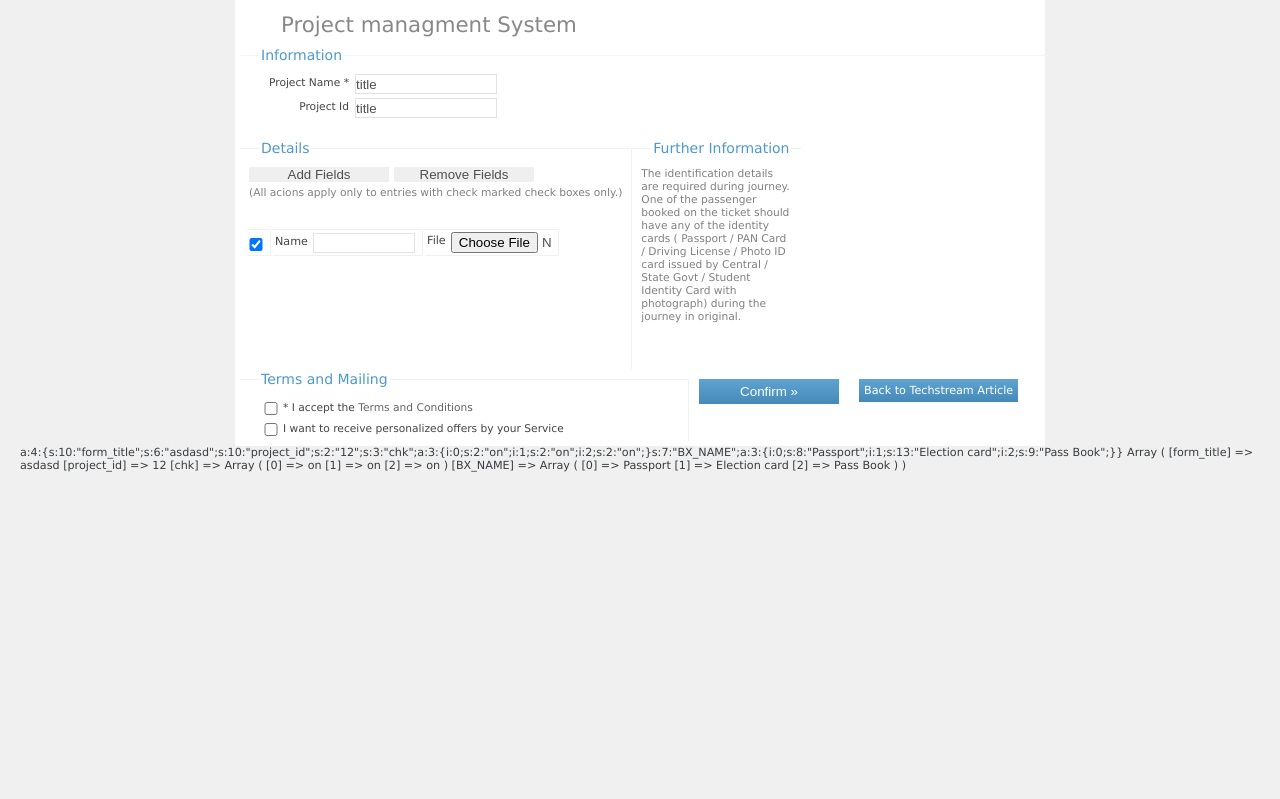
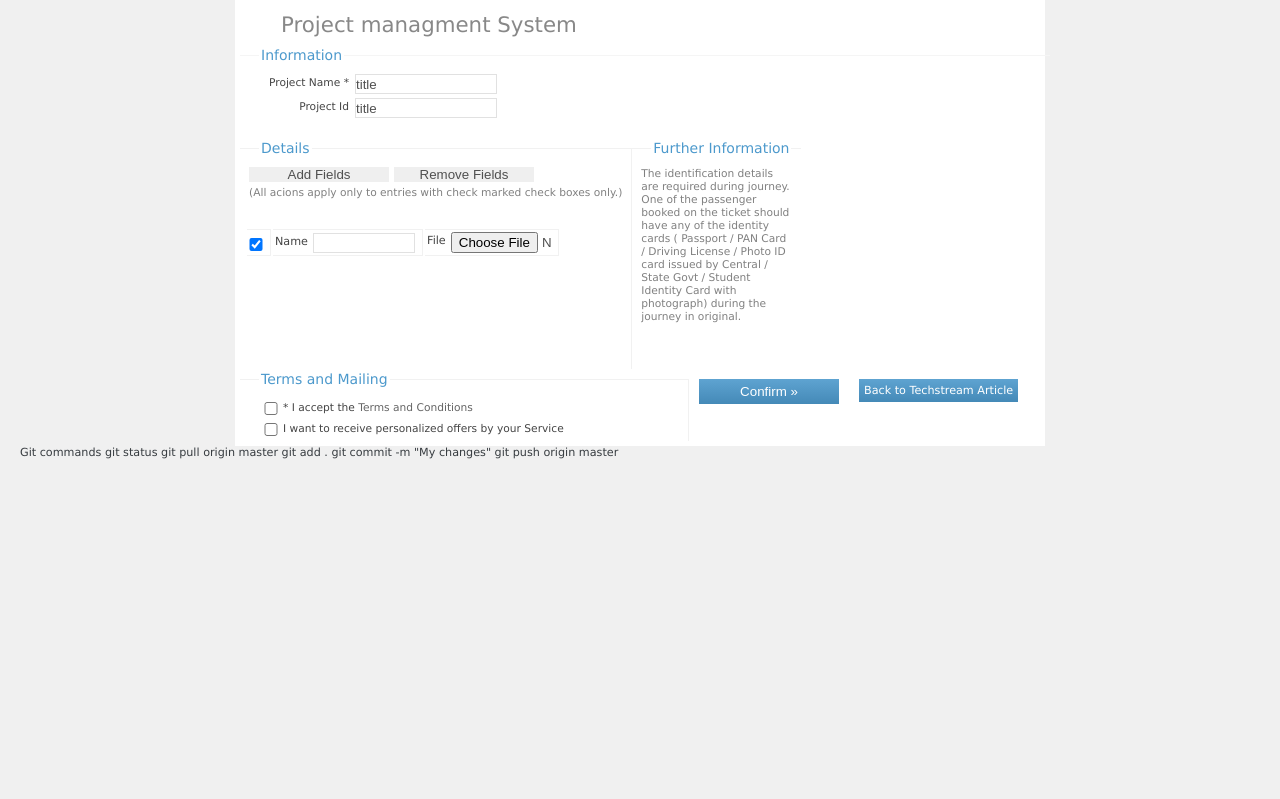
Before and after one commit to adarshSolution/ProjectManagment, a PHP site: page / in a window 1280 px wide. Shown: the part 31-830 px from the top of the page. Run offline with PHP 8.4, Linux system fonts and the light colour scheme; some libraries are stand-ins or nearby versions.

Commit message:
my changes dh

```diff
--- a/index.php
+++ b/index.php
@@ -97,25 +97,10 @@ alt="free hit counter"></a></div></noscript>
 </html>
 
 
+Git commands
 
-
-
-
-a:4:{s:10:"form_title";s:6:"asdasd";s:10:"project_id";s:2:"12";s:3:"chk";a:3:{i:0;s:2:"on";i:1;s:2:"on";i:2;s:2:"on";}s:7:"BX_NAME";a:3:{i:0;s:8:"Passport";i:1;s:13:"Election card";i:2;s:9:"Pass Book";}}
-
-
-
-Array (
-[form_title] => asdasd
-[project_id] => 12
-[chk] => Array (
-                [0] => on
-                [1] => on
-                [2] => on
-                )
-[BX_NAME] => Array (
-            [0] => Passport
-            [1] => Election card
-            [2] => Pass Book
-                   )
-)
+git status
+git pull origin master
+git add .
+git commit -m "My changes"
+git push origin master
```
Also changed, not shown: process.php (+7 -3 lines).
